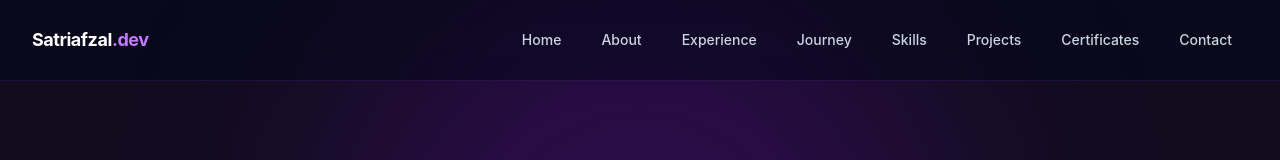
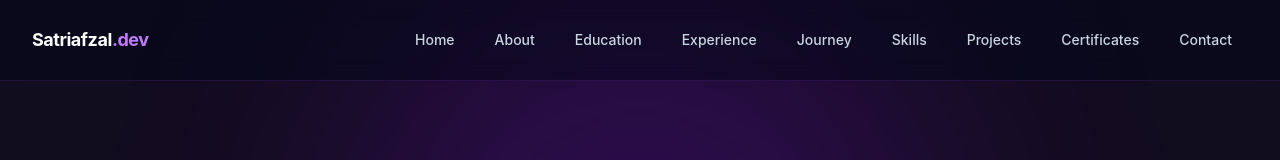
Before and after one commit to satriafzal/personal-portofolio, a Vue app: page / in a window 1280 px wide. Shown: the top 160 px of the page. Built offline with nearby package versions, Linux system fonts and the light colour scheme.

Commit message:
update nav

```diff
--- a/src/components/Navbar.vue
+++ b/src/components/Navbar.vue
@@ -68,6 +68,7 @@ import { ref, onMounted, onUnmounted } from 'vue'
 const navItems = [
     { name: 'Home', href: '#home' },
     { name: 'About', href: '#about' },
+    { name: 'Education', href: '#education' },
     { name: 'Experience', href: '#experience' },
     { name: 'Journey', href: '#journey' },
     { name: 'Skills', href: '#skills' },
```
